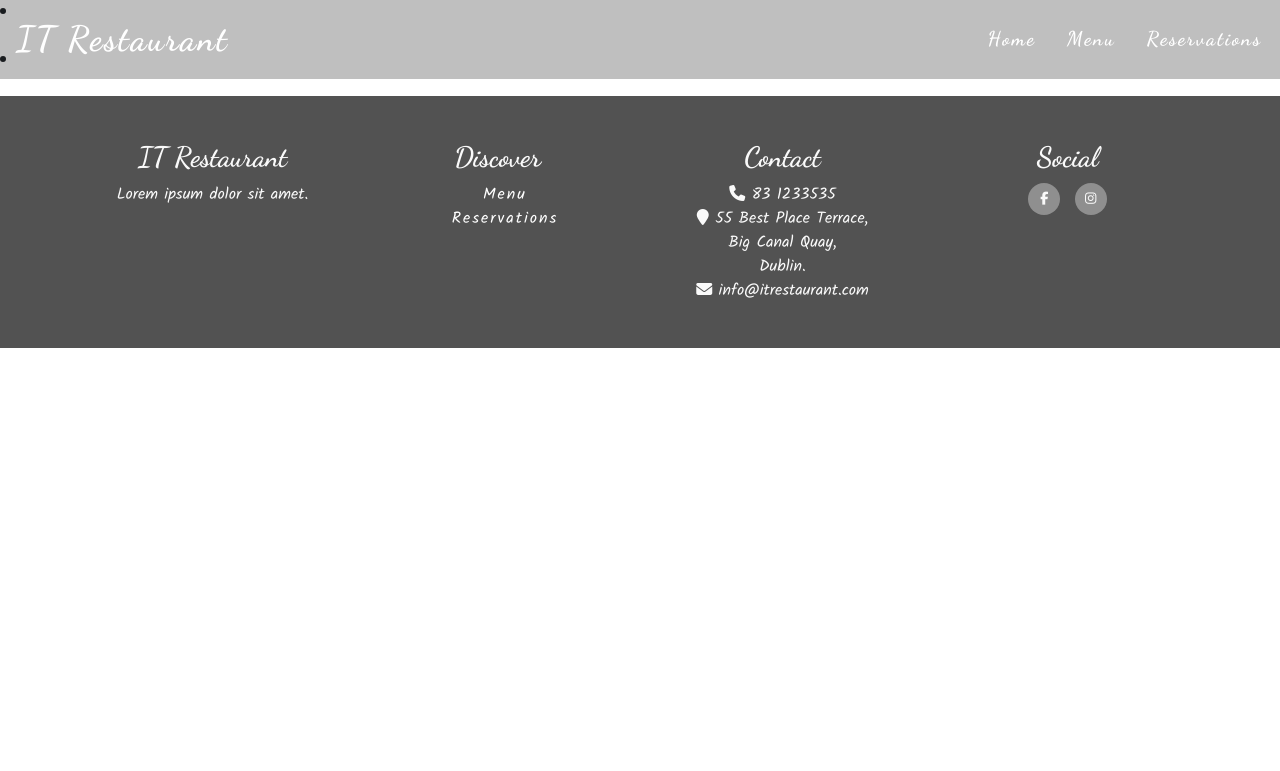
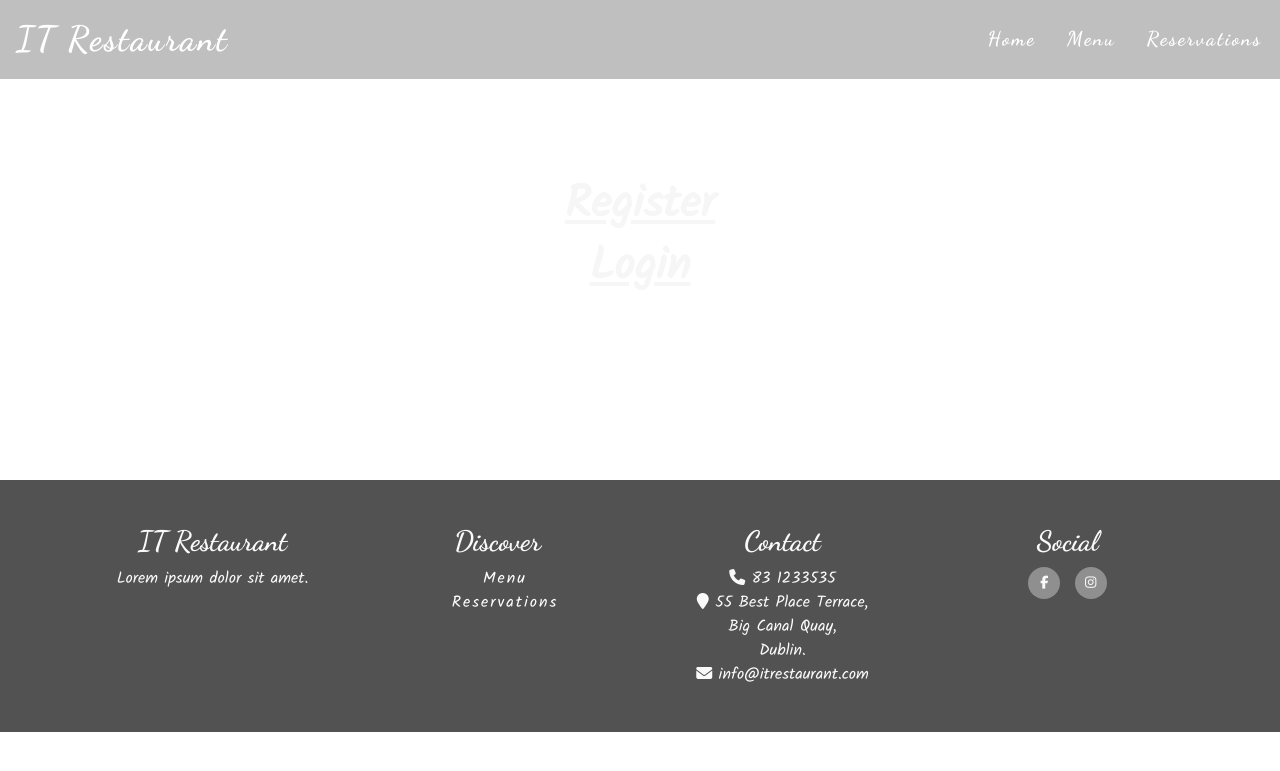
Before and after one commit to TCaldato/it-restaurant, a Django app: page /reservations/ in a window 1280 px wide. Shown: the top 771 px of the page. Run offline with Django 5.2, Linux system fonts and the light colour scheme; some libraries are stand-ins or nearby versions.

Commit message:
Added some styling on reservations page

```diff
--- a/reservations/templates/reservations/views_reservation.html
+++ b/reservations/templates/reservations/views_reservation.html
@@ -6,19 +6,21 @@
 
 {% block content %}
 
-{% if user.is_authenticated %}
-<li class="nav-item">
-	<a class="nav-link {% if request.path == logout_url %}active{% endif %}" aria-current="page" href="{% url 'account_logout' %}">Logout</a>
-</li>
-{% else %}
-<li class="nav-item">
-	<a class="nav-link {% if request.path == signup_url %}active{% endif %}" aria-current="page"
-		href="{% url 'account_signup' %}">Register</a>
-</li>
-<li class="nav-item">
-	<a class="nav-link {% if request.path == login_url %}active{% endif %}" aria-current="page" href="{% url 'account_login' %}">Login</a>
-</li>
-{% endif %}
+<div class="container-fluid callout-container reservation-container ">
+    <div class="row">
+        <div class="col-12">
+            <section class="jumbotron text-center">
+                {% if user.is_authenticated %}
+                <h2><a class="jumbotron-header {% if request.path == logout_url %}active{% endif %}" aria-current="page" href="{% url 'account_logout' %}">Logout</a></h2>
+                {% else %}
+                <h2><a class="jumbotron-header {% if request.path == signup_url %}active{% endif %}" aria-current="page"
+                    href="{% url 'account_signup' %}">Register</a></h2>
+                <h2><a class="jumbotron-header {% if request.path == login_url %}active{% endif %}" aria-current="page" href="{% url 'account_login' %}">Login</a></h2>
+                {% endif %}
+            </section>
+        </div>
+    </div>
+</div>
 
 
 
--- a/restaurant/templates/restaurant/index.html
+++ b/restaurant/templates/restaurant/index.html
@@ -9,8 +9,7 @@
     </div>
     <div class="row">
         <div class="col-12">
-            <section class="callout jumbotron text-center">
-
+            <section class="jumbotron text-center">
                 <h1 class="jumbotron-header">Experience the finest tast of the Italian Cuisine.</h1>
                 <hr class="block-divider">
                 <p class="lead">Always Developing the best Experience for the Customer.
--- a/static/css/style.css
+++ b/static/css/style.css
@@ -28,6 +28,11 @@ body {
     justify-content: center;
 
     position: relative;
+}
+
+/* Reservations Page Containers */
+.reservation-container {
+    height: 60vh !important;
 }
 
 .opaque-overlay {
```
Also changed, not shown: 1 other file.
